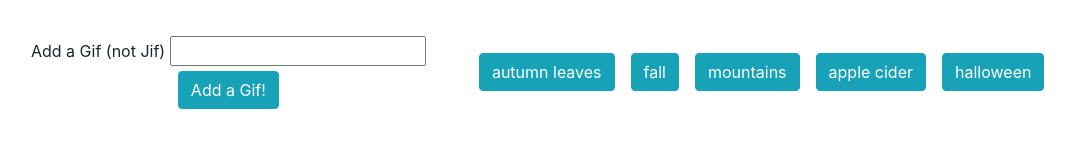
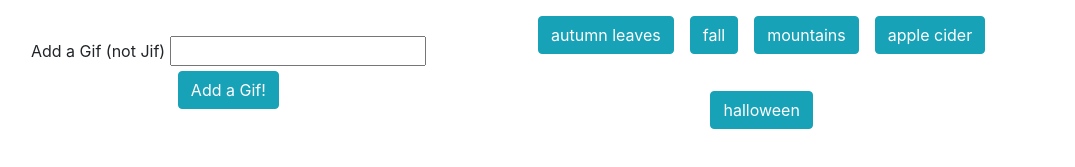
Before and after one commit to btdrizzle/GifsNotJifs, a plain HTML site: page index.html in a window 1280 px wide. Shown: the part 153-320 px from the top of the page, without its empty margins (145-1220 px from the left). Drawn offline with nearby package versions, Linux system fonts and the light colour scheme.

Commit message:
wrap fixed

```diff
--- a/index.html
+++ b/index.html
@@ -32,7 +32,7 @@
                 </div>
             </div>
             <div class="col-md-6">
-                <div id="buttons-view" class="text-center container d-flex align-items-center justify-content-center"></div>
+                <div id="buttons-view" class="text-center d-flex align-items-center justify-content-center flex-wrap"></div>
             </div>
         </div>
         <div id="allTheGifs" class="text-center"></div>
```
